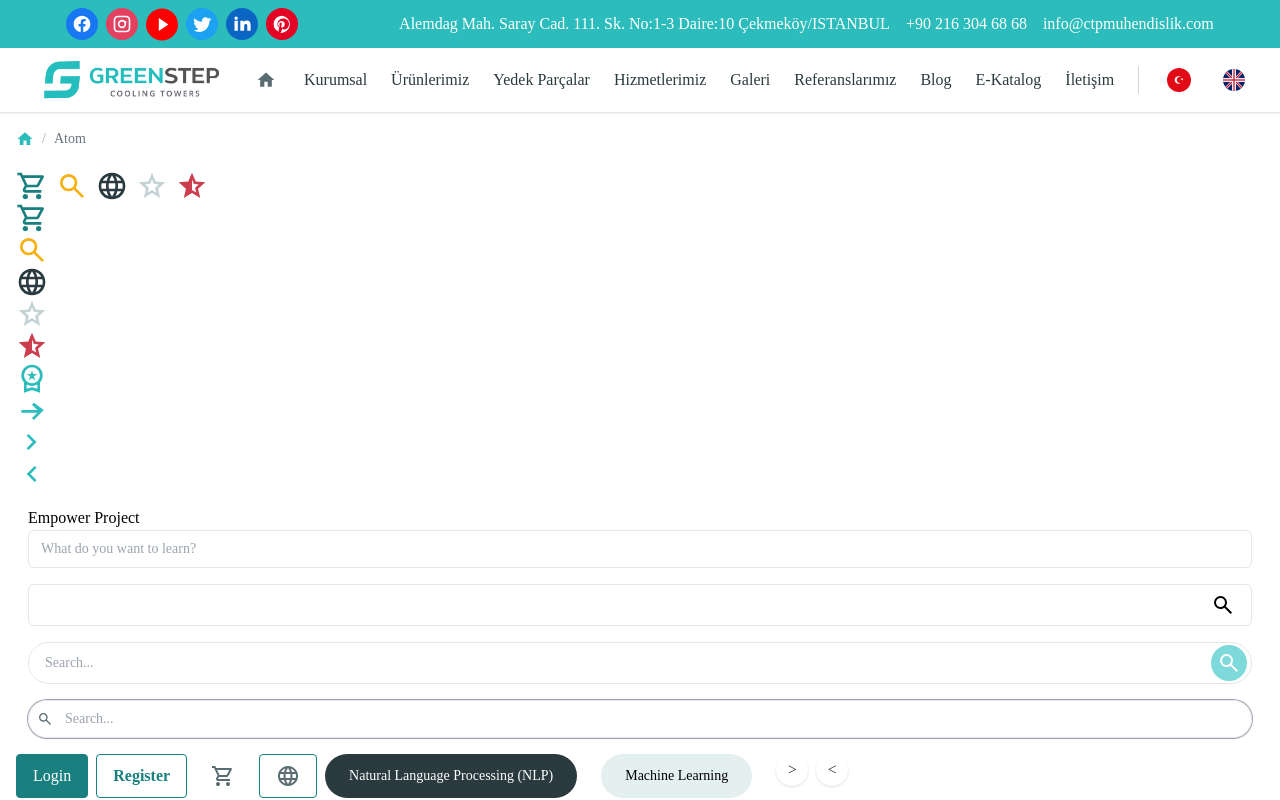
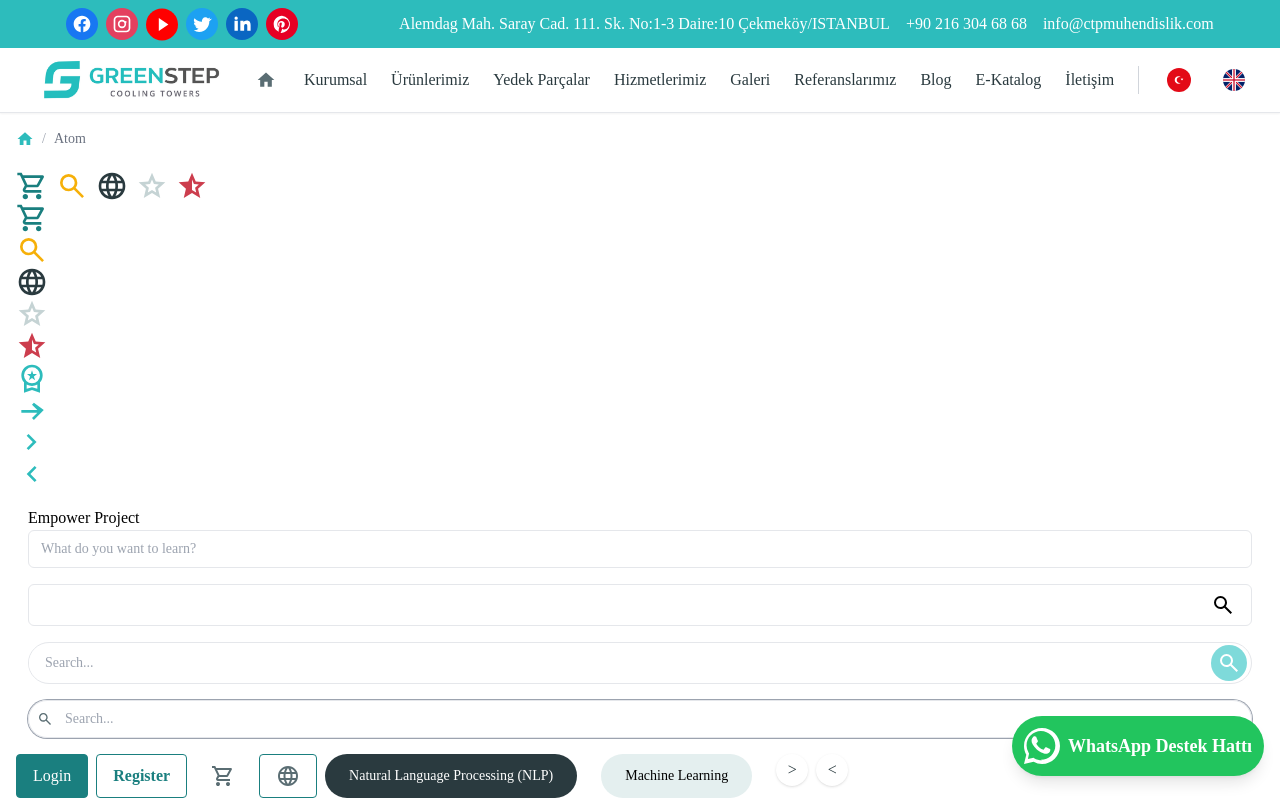
Before and after one commit to sambasoftwareuk/greenstep, a Next.js app: page /atom in a window 1280 px wide. Shown: the top 800 px of the page. Built offline with nearby package versions, Linux system fonts and the light colour scheme.

Commit message:
whatsapp button added

```diff
--- a/app/_atoms/Icons.jsx
+++ b/app/_atoms/Icons.jsx
@@ -407,3 +407,17 @@ export const Blog = ({ style, className = "" }) => (
     <path d="M20 2H4c-1.1 0-2 .9-2 2v16l4-4h14c1.1 0 2-.9 2-2V4c0-1.1-.9-2-2-2zM6 9h12v2H6V9zm8 4H6v-2h8v2zm4-6H6V5h12v2z" />
   </svg>
 );
+
+export const WhatsappIcon = ({ style, className = "" }) => (
+  <svg
+    xmlns="http://www.w3.org/2000/svg"
+    height="24px"
+    width="24px"
+    viewBox="0 0 24 24"
+    fill="currentColor"
+    style={style}
+    className={className}
+  >
+    <path d="M12 0C5.371 0 0 5.371 0 12c0 2.119.553 4.102 1.527 5.82L0 24l6.383-1.489A11.94 11.94 0 0 0 12 24c6.629 0 12-5.371 12-12S18.629 0 12 0zm.034 21.522c-1.872 0-3.691-.494-5.276-1.434l-.377-.221-3.788.882.806-3.693-.245-.384a9.558 9.558 0 0 1-1.451-5.062c0-5.291 4.303-9.594 9.594-9.594 5.291 0 9.594 4.303 9.594 9.594 0 5.29-4.303 9.593-9.594 9.593zm5.538-7.26c-.078-.13-.285-.208-.596-.364-.31-.156-1.834-.906-2.118-1.007-.284-.104-.49-.156-.696.155-.206.31-.796 1.008-.978 1.214-.18.208-.361.234-.67.078-.31-.156-1.31-.482-2.493-1.536-.921-.822-1.542-1.836-1.723-2.146-.18-.31-.02-.478.136-.634.14-.14.31-.362.465-.544.156-.182.207-.312.312-.52.104-.207.052-.39-.026-.546-.077-.155-.692-1.673-.948-2.296-.248-.596-.498-.515-.696-.515-.182 0-.39-.026-.597-.026-.207 0-.54.078-.823.39-.284.31-1.077 1.05-1.077 2.562 0 1.511 1.102 2.973 1.256 3.181.155.208 2.169 3.31 5.254 4.64.733.317 1.304.506 1.75.65.734.234 1.402.2 1.928.121.588-.087 1.834-.749 2.093-1.472.26-.722.26-1.34.182-1.472z" />
+  </svg>
+);
--- /dev/null
+++ b/app/_components/whatsaapStickyButton.jsx
@@ -0,0 +1,22 @@
+import React from "react";
+import { WhatsappIcon } from "../_atoms/Icons";
+import Icon from "../_atoms/Icon";
+import Link from "next/link";
+import contact from "../constants/contact.json";
+
+const WhatsaapStickyButton = () => {
+  return (
+    <Link
+      href={contact.whatsappUrl}
+      target="_blank"
+      className="fixed bottom-6 right-4 flex items-center gap-2 bg-green-500 hover:bg-green-600 text-white px-3 py-3 rounded-xl md:rounded-full shadow-lg z-50 transition-all"
+    >
+      <Icon variant={WhatsappIcon} size={36} color="text-white" />
+      <span className="hidden md:flex font-semibold text-lg">
+        WhatsApp Destek Hattı
+      </span>
+    </Link>
+  );
+};
+
+export default WhatsaapStickyButton;
--- /dev/null
+++ b/app/constants/contact.json
@@ -0,0 +1,3 @@
+{
+  "whatsappUrl": "https://wa.me/905555555555"
+}
--- a/app/layout.jsx
+++ b/app/layout.jsx
@@ -3,6 +3,7 @@ import "./globals.css";
 import Navbar from "./_components/navbar";
 import { Footer } from "./_components/footer";
 import AnnouncementBand from "./_components/announcementBand";
+import WhatsaapStickyButton from "./_components/whatsaapStickyButton";
 
 const geistSans = Geist({
   variable: "--font-geist-sans",
@@ -35,6 +36,7 @@ export default function RootLayout({ children }) {
         <Navbar />
         <main>{children}</main>
         <Footer />
+        <WhatsaapStickyButton />
       </body>
     </html>
   );
```
